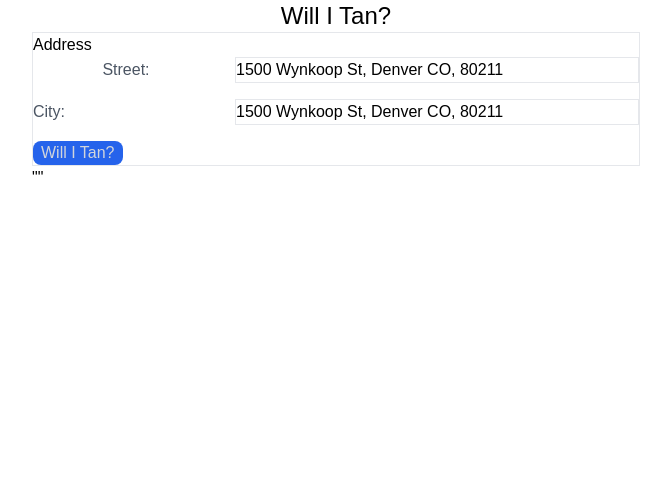
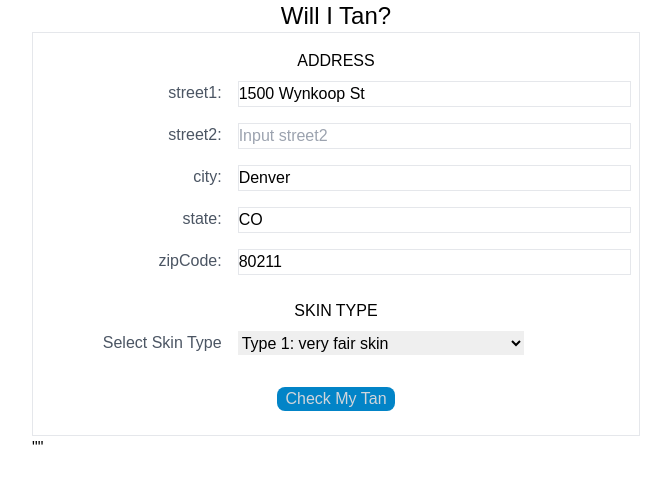
Before and after one commit to JQuinnie/WillITan, a React (Create React App) app in the folder client/: page / in a window 1280 px wide. Shown: the top 484 px of the page, without its empty margins (304-975 px from the left). Built offline with nearby package versions, Linux system fonts and the light colour scheme.

Commit message:
Initial update to form to use react hook form

```diff
--- a/client/src/components/InputForm.jsx
+++ b/client/src/components/InputForm.jsx
@@ -1,8 +1,18 @@
 import React, { useState } from 'react';
+import { useForm } from 'react-hook-form';
 
 const InputForm = () => {
-  const [addressInput, setAddressInput] = useState('1500 Wynkoop St, Denver CO, 80211');
+  const [addressInput, setAddressInput] = useState({
+    street1: '1500 Wynkoop St',
+    street2: '',
+    city: 'Denver',
+    state: 'CO',
+    zipCode: '80211',
+  });
+  const [skinTypeInput, setSkinTypeInput] = useState('0');
   const [location, setLocation] = useState('');
+
+  const { handleSubmit, register } = useForm();
   const url = `http://localhost:3001/tanchecker`;
 
   function fetchData() {
@@ -15,45 +25,52 @@ const InputForm = () => {
       .catch((err) => console.error(err));
   }
 
-  function handleAddressChange(e) {
-    setAddressInput(e.target.value);
-  }
-
-  function handleSubmit(e) {
-    e.preventDefault();
-    fetchData();
-    setAddressInput('');
+  function onSubmit(data) {
+    // e.preventDefault();
+    // fetchData();
+    // setAddressInput('');
+    console.log('on submit data: ', data);
   }
 
   // TODO: pull form out as separate component
 
   return (
-    <div>
-      <form className="border" onSubmit={handleSubmit}>
-        <h2>Address</h2>
-        <div className="flex items-center mb-4">
-          <label className="text-center text-gray-600 pr-4 w-1/3">Street:</label>
+    <div className="flex flex-col">
+      <form className="border p-2" onSubmit={handleSubmit(onSubmit)}>
+        <h1 className="flex justify-center m-2">ADDRESS</h1>
+        <div className="flex flex-col">
+          {Object.keys(addressInput).map((key, idx) => (
+            <div className="flex pb-4" key={`${key}-${idx}`}>
+              <label className="flex justify-end text-gray-600 pr-4 w-1/3 ">{key}:</label>
+              <input
+                className="w-2/3 border"
+                type="text"
+                defaultValue={addressInput[key]}
+                placeholder={`Input ${key}`}
+                {...register(key)}
+              />
+            </div>
+          ))}
+        </div>
+        <h1 className="flex justify-center m-2">SKIN TYPE</h1>
+        <div className="flex pb-4">
+          <label className="flex justify-end text-gray-600 pr-4 w-1/3">Select Skin Type</label>
+          <select {...register('skinType')}>
+            <option value="1">Type 1: very fair skin</option>
+            <option value="2">Type 2: fair skin, light eyes and hair</option>
+            <option value="3">Type 3: fair skin, any eye or hair color</option>
+            <option value="4">Type 4: olive skin, dark brown hair</option>
+            <option value="5">Type 5: brown skin, dark hair</option>
+            <option value="6">Type 6: black skin</option>
+          </select>
+        </div>
+        <div className="flex justify-center item-align m-4">
           <input
-            className="w-2/3 border"
-            type="text"
-            value={addressInput}
-            onChange={handleAddressChange}
-            placeholder="Input Street"
+            className="bg-sky-600 text-gray-300 rounded-lg px-2 hover:bg-sky-700 cursor-pointer"
+            type="submit"
+            value="Check My Tan"
           />
         </div>
-        <div className="flex items-center mb-4">
-          <label className="text-gray-600 pr-4 w-1/3">City:</label>
-          <input
-            className="w-2/3 border"
-            type="text"
-            value={addressInput}
-            onChange={handleAddressChange}
-            placeholder="Input City"
-          />
-        </div>
-        <button className="bg-blue-600 text-gray-300 rounded-lg px-2" type="submit" onClick={handleSubmit}>
-          Will I Tan?
-        </button>
       </form>
 
       <div>{JSON.stringify(location)}</div>
```
